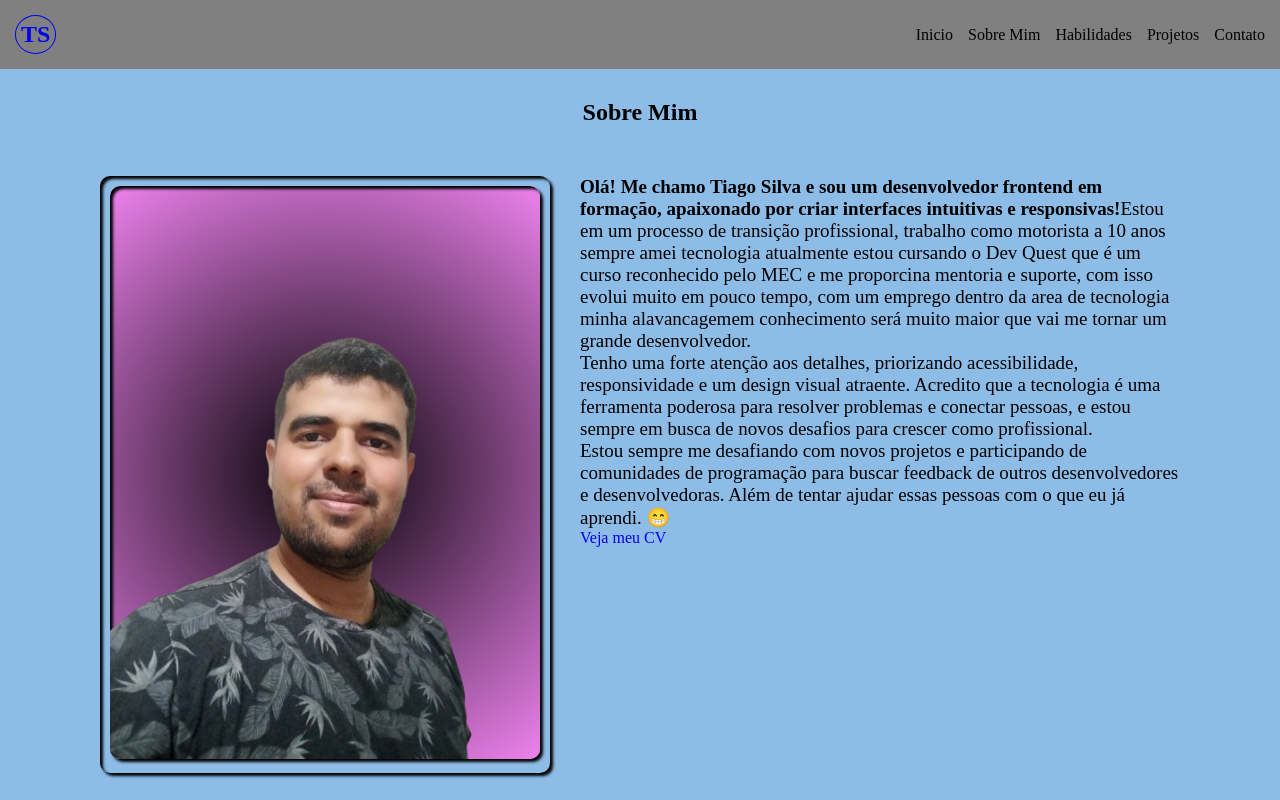
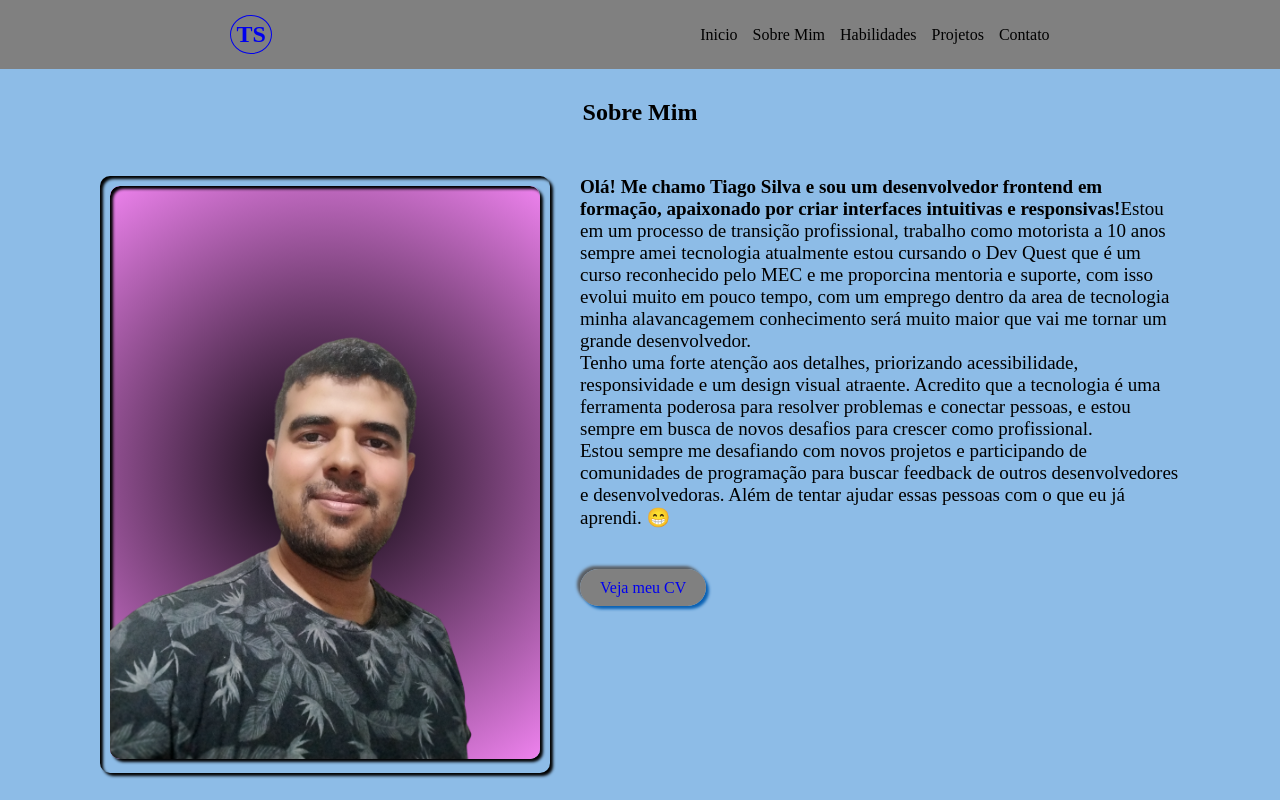
Before and after one commit to Tiago-SilvaRP/Portifolio-React, a React (Vite) app: page /sobre-mim in a window 1280 px wide. Shown: the top 800 px of the page. Built offline with nearby package versions, Linux system fonts and the light colour scheme.

Commit message:
style(header): add padding

```diff
--- /dev/null
+++ b/src/components/habilidades/habilidades.tsx
@@ -0,0 +1,10 @@
+export const Habilidades = () => {
+    return (
+        <section>
+            <h2>Habilidades</h2>
+            <div>
+
+            </div>
+        </section>
+    )
+}
--- a/src/components/header/header.style.ts
+++ b/src/components/header/header.style.ts
@@ -18,6 +18,7 @@ export const S = {
         background-color: gray;
         padding: 15px;
         position: relative;
+        padding: 15px 18%;
     `,
 
     Logo: styled(Link)`
--- a/src/components/list-icons/list-icons.style.tsx
+++ b/src/components/list-icons/list-icons.style.tsx
@@ -1,12 +1,12 @@
+import { Link } from "react-router-dom";
 import styled from "styled-components";
 
 export const S = {
     UlIcons: styled.ul`
         display: flex;
         gap: 15px;
-
-        li a {
+    `,
+    IconLink: styled(Link)`
         font-size: 30px;
-        }
-    `
+    `,
 }
--- a/src/components/list-icons/list-icons.tsx
+++ b/src/components/list-icons/list-icons.tsx
@@ -4,10 +4,10 @@ import { FaLinkedin, FaWhatsapp, FaGithub, FaInstagram } from "react-icons/fa";
 export const ListIcons = () => {
     return (
         <S.UlIcons>
-            <li><a href="https://www.linkedin.com/in/tiago-silva-2a0124331/" target="_blank" rel="noopener noreferrer"><FaLinkedin /></a></li>
-            <li><a href="https://wa.me/5516992861134" rel="noopener noreferrer"><FaWhatsapp /></a></li>
-            <li><a href="https://github.com/Tiago-SilvaRP" rel="noopener noreferrer"><FaGithub /></a></li>
-            <li><a href="https://www.instagram.com/tiago_silvarp" rel="noopener noreferrer"><FaInstagram /></a></li>
+            <li><S.IconLink to="https://www.linkedin.com/in/tiago-silva-2a0124331/" target="_blank" rel="noopener noreferrer"><FaLinkedin /></S.IconLink></li>
+            <li><S.IconLink to="https://wa.me/5516992861134" rel="noopener noreferrer" target="_blank"><FaWhatsapp /></S.IconLink></li>
+            <li><S.IconLink to="https://github.com/Tiago-SilvaRP" rel="noopener noreferrer" target="_blank"><FaGithub /></S.IconLink></li>
+            <li><S.IconLink to="https://www.instagram.com/tiago_silvarp" rel="noopener noreferrer" target="_blank"><FaInstagram /></S.IconLink></li>
         </S.UlIcons>
     )
 }
--- a/src/components/sobre-mim/sobreMim.styled.tsx
+++ b/src/components/sobre-mim/sobreMim.styled.tsx
@@ -1,3 +1,4 @@
+import { Link } from "react-router-dom";
 import styled from "styled-components";
 
 export const S = {
@@ -12,6 +13,8 @@ export const S = {
     h2 {
         text-align: center;
         margin-top: 30px;
+        animation: rightTextInput 1.5s ease-in-out;
+
     }
     `,
 
@@ -26,6 +29,14 @@ export const S = {
         box-shadow: 3px 3px 3px;
         border-radius: 10px;
         margin-right: 30px;
+        height: auto;
+
+    `,
+
+    ImgInner: styled.div`
+        box-shadow: inset 3px 3px 3px;
+        border-radius: 10px;
+        padding: 10px;
 
         img {
             width: 100%;
@@ -35,17 +46,44 @@ export const S = {
         }
     `,
 
-    ImgInner: styled.div`
-        box-shadow: inset 3px 3px 3px;
-        border-radius: 10px;
-        padding: 10px;
-    `,
-
     DivText: styled.div`
         max-width: 600px;
+        animation: rightTextInput 1.5s ease-in-out;
 
         p{
             font-size: 19px;
         }
+
+        @keyframes rightTextInput {
+            from {
+                opacity: 0;
+                transform: translateX(100%);
+            }
+            50% {
+                opacity: 1;
+                transform: translateX(-20px);
+            }
+                to {
+                opacity: 1;
+                transform: translateX(0);
+            }
+        }
+    `,
+
+    Botao: styled.div`
+    margin-top: 50px;
+    `,
+
+    Link: styled(Link)`
+        margin-top: 50px;
+        padding: 10px 20px;
+        border-radius: 20px;
+        transition: all .3s ease;
+        background: gray;
+        box-shadow: 3px 3px 3px rgb(10, 97, 179), -3px -3px 3px rgb(90, 94, 99);
+
+        &:hover {
+        background: rgb(10, 97, 179);
+        }
     `,
 }
--- a/src/components/sobre-mim/sobreMim.tsx
+++ b/src/components/sobre-mim/sobreMim.tsx
@@ -30,9 +30,9 @@ export const SobreMim = () => {
                         feedback de outros desenvolvedores e desenvolvedoras. Além de tentar ajudar essas pessoas com o que eu já
                         aprendi. 😁
                     </p>
-                    <div>
-                    </div>
-                    <a href={CV} target="_blank">Veja meu CV</a>
+                    <S.Botao>
+                    <S.Link to={CV} target="_blank">Veja meu CV</S.Link>
+                    </S.Botao>
                 </S.DivText>
             </S.Main>
         </S.Sobre>
--- /dev/null
+++ b/src/pages/habilidade.tsx
@@ -0,0 +1,7 @@
+import { Habilidades } from "../components/habilidades/habilidades"
+
+export const Habilites = () => {
+    return (
+        <Habilidades />
+    )
+}
--- a/src/pages/routes.tsx
+++ b/src/pages/routes.tsx
@@ -3,6 +3,7 @@ import { Inicio } from "./home"
 import { Sobre } from "./sobre"
 import { Header } from "../components/header/header"
 import { Footer } from "../components/footer/footer"
+import { Habilites } from "./habilidade"
 
 export const AppRoutes = () => {
     return (
@@ -11,6 +12,7 @@ export const AppRoutes = () => {
             <Routes>
                 <Route path="/" element={<Inicio />} />
                 <Route path="/sobre-mim" element={<Sobre />} />
+                <Route path="/habilidades" element={<Habilites />} />
             </Routes>
             <Footer />
         </BrowserRouter>
```
